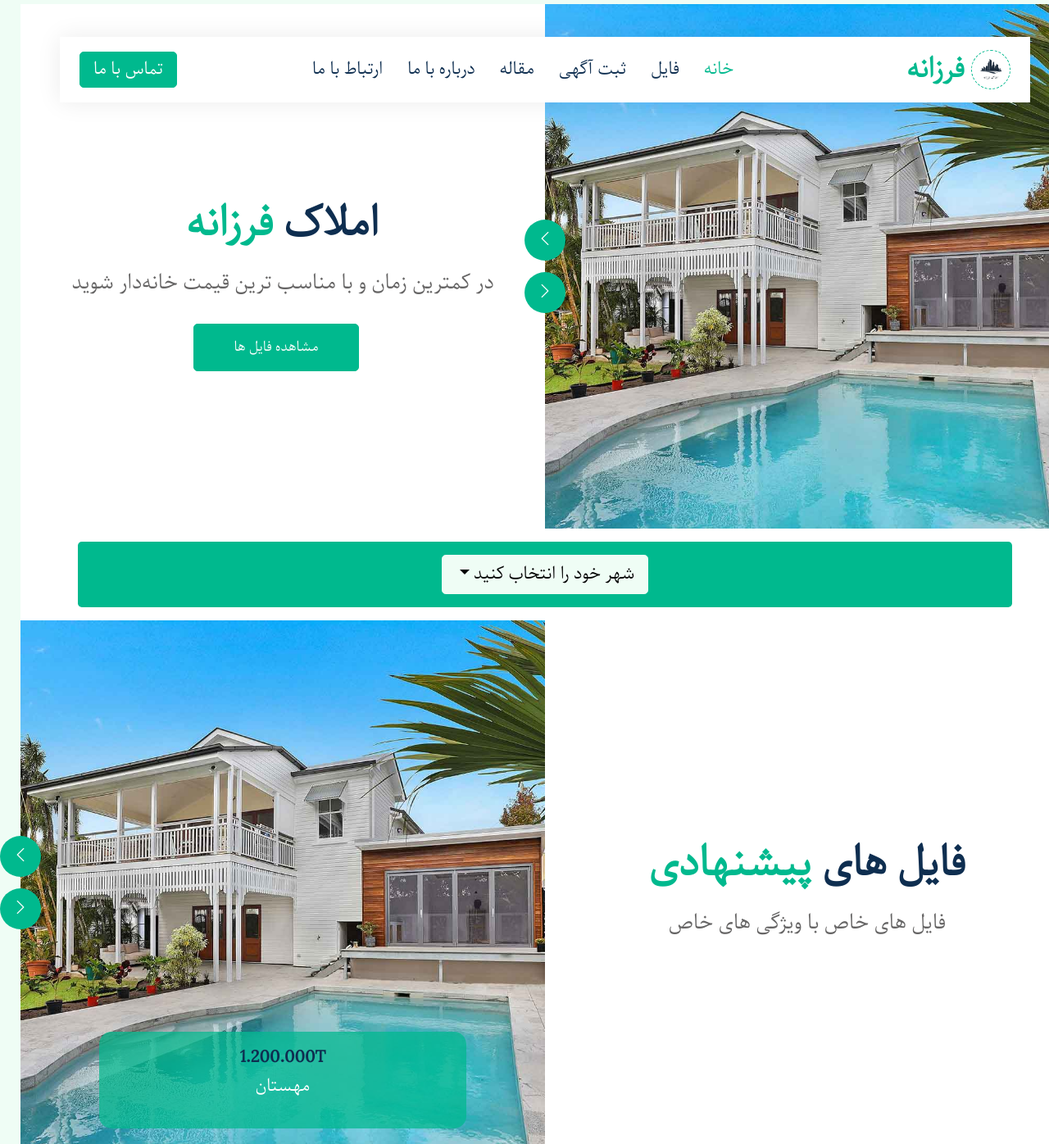
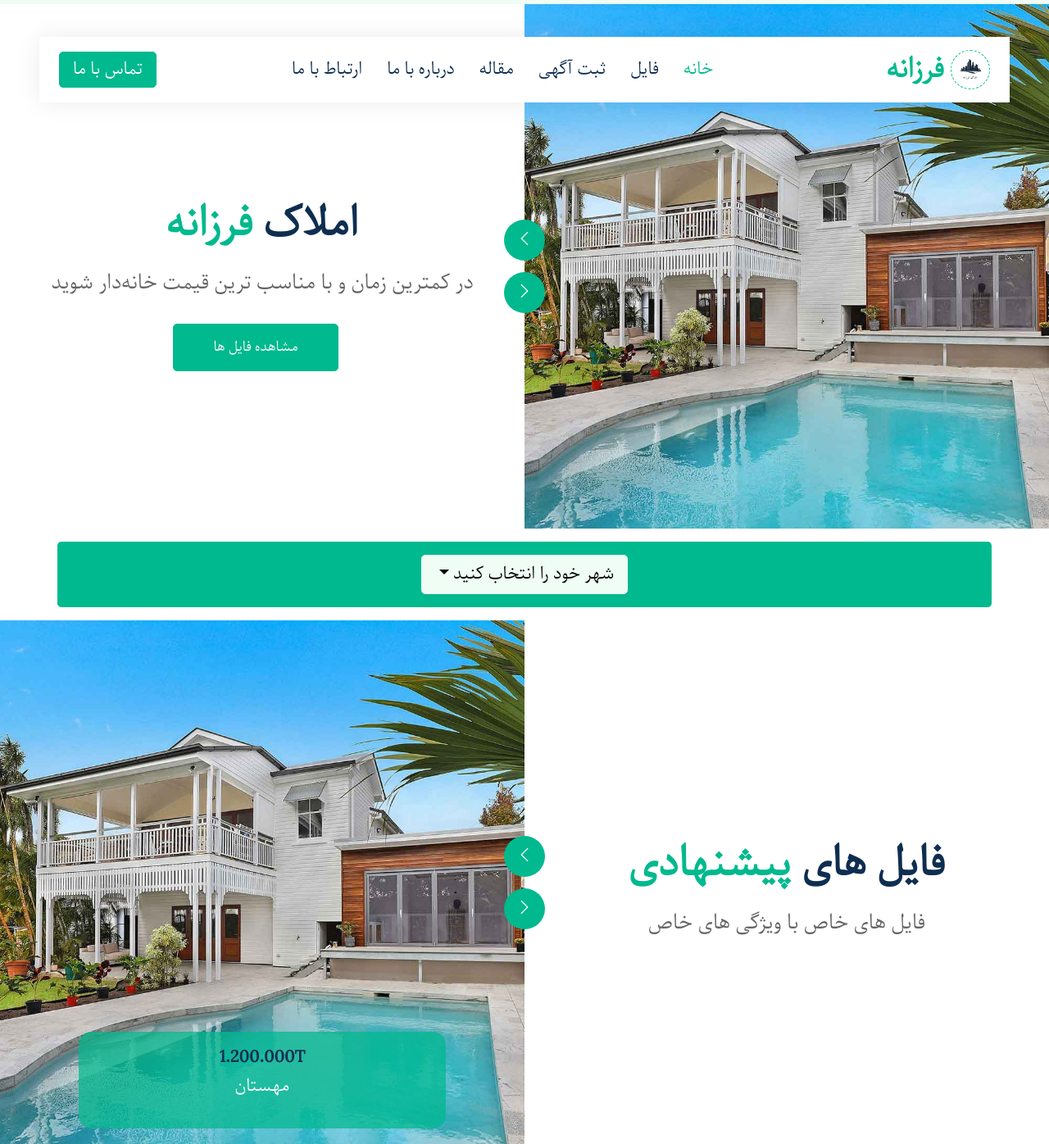
Before and after one commit to Lomochenko/realState, a Django app: page / in a window 1280 px wide; the page is wider, and only the part inside the window is pictured. Shown: the top 1396 px of that part at 82% size. Run offline with Django 5.2, Linux system fonts and the light colour scheme; data comes from the database, SQL or seed files in the repository; some libraries are stand-ins or nearby versions.

Commit message:
fix prev & next btn of recomendation

```diff
--- a/amlakfarzaneh.ir-master/amlakfarzaneh.ir-master/static/css/style.css
+++ b/amlakfarzaneh.ir-master/amlakfarzaneh.ir-master/static/css/style.css
@@ -225,6 +225,7 @@ body {
 }
 .recomendationCarousel .owl-nav {
     right: -25px !important;
+    left: unset !important;
     position: absolute !important;
     top: 50%;
     transform: translateY(-50%);
```
